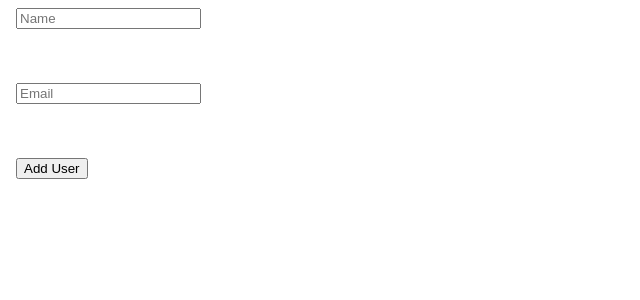
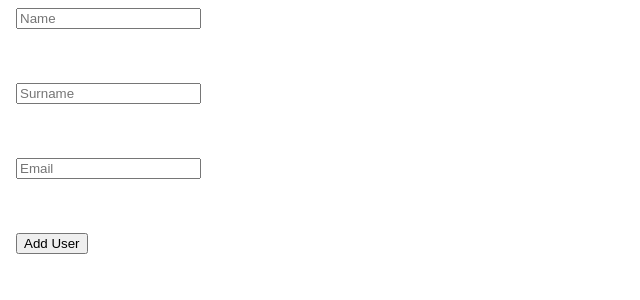
Before and after one commit to gabi23/EOI-App, an Angular app: page / in a window 1280 px wide. Shown: the top 300 px of the page, without its empty margins (0-640 px from the left). Built offline with nearby package versions, Linux system fonts and the light colour scheme.

Commit message:
Add surname input and his basic validation

```diff
--- a/src/app/pages/register/register.component.html
+++ b/src/app/pages/register/register.component.html
@@ -13,8 +13,15 @@
     [(ngModel)]="newUser.name"
     (keyup)="validationName()">
     <br><br>
+    <span *ngIf="errorNameBoolean">{{errorName}}</span>
+    <br><br>
 
-    <span *ngIf="errorNameBoolean">{{errorName}}</span>
+    <input type="text"
+    placeholder="Surname"
+    [(ngModel)]="newUser.surname"
+    (keyup)="validationSurname()">
+    <br><br>
+    <span *ngIf="errorSurnameBoolean">{{errorSurname}}</span>
     <br><br>
 
     <input type="email"
@@ -22,9 +29,10 @@
     [(ngModel)]="newUser.email"
     (keyup)="validationEmail()">
     <br><br>
-
     <span *ngIf="errorEmailBoolean">{{errorEmail}}</span>
     <br><br>
+
+
     <button (click)="addNewUser()">Add User</button>
 </body>
 
--- a/src/app/pages/register/register.component.ts
+++ b/src/app/pages/register/register.component.ts
@@ -22,9 +22,13 @@ export class RegisterComponent implements OnInit {
 
   errorEmailBoolean: boolean = false;
 
+  errorSurnameBoolean: boolean = false;
+
   errorName: string = "";
 
   errorEmail: string= "";
+
+  errorSurname: string= "";
 
   constructor(private ApiManagerService: ApiManagerService) {
 
@@ -37,6 +41,7 @@ export class RegisterComponent implements OnInit {
       .then(i => i)
       .catch((error) => { console.log(error) });
   }
+
   validationName() {
     if (this.newUser.name.length < 2 || this.newUser.name.length > 30) {
       this.errorNameBoolean = true;
@@ -45,6 +50,16 @@ export class RegisterComponent implements OnInit {
       this.errorNameBoolean = false;
     }
   }
+
+  validationSurname() {
+    if (this.newUser.surname.length < 2 || this.newUser.surname.length > 30) {
+      this.errorSurnameBoolean = true;
+      this.errorSurname = "The surname must have between 2 to 30 characters";
+    } else {
+      this.errorSurnameBoolean = false;
+    }
+  }
+
   validationEmail() {
     if (!this.newUser.email.includes("@")) {
       this.errorEmailBoolean = true;
@@ -53,4 +68,7 @@ export class RegisterComponent implements OnInit {
       this.errorEmailBoolean = false;
     }
   }
+
+
+
 }
```
